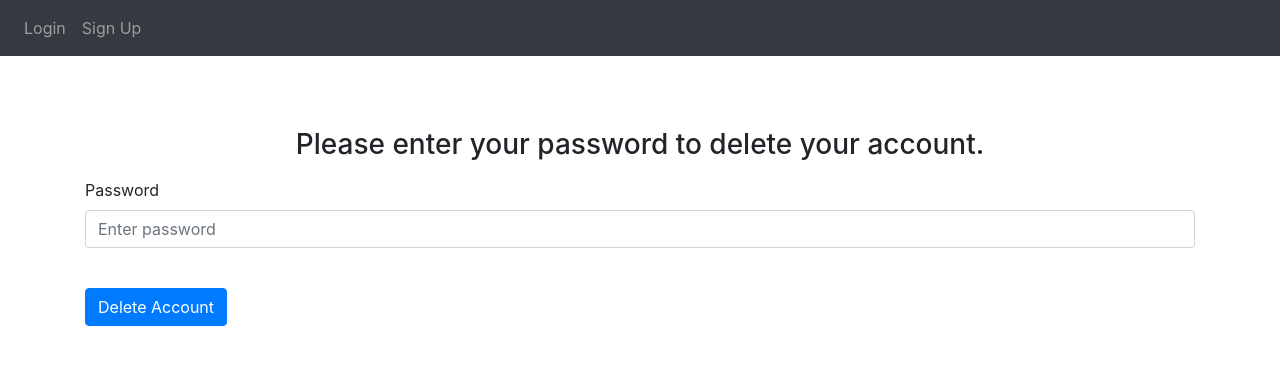
After one commit to lijason122/REST-API-Web-Application, a Flask app: page /delete in a window 1280 px wide. The commit adds this page. Shown: the top 365 px of the page. Run offline with Flask 2, Linux system fonts and the light colour scheme; some libraries are stand-ins or nearby versions.

Commit message:
Added option for deleting account

```diff
--- a/website/auth.py
+++ b/website/auth.py
@@ -57,9 +57,29 @@ def sign_up():
             db.session.add(new_user)
             db.session.commit()
             login_user(new_user, remember=True)
-            flash('Account created', category='success')
+            flash('Account created!', category='success')
             return redirect(url_for('views.home'))
 
 
+    return render_template("sign_up.html", user=current_user)
 
-    return render_template("sign_up.html", user=current_user)
+
+@auth.route('/delete', methods=['GET', 'POST'])
+def delete():
+    if request.method == 'POST':
+        email = request.form.get('email')
+        password = request.form.get('password')
+
+        user = User.query.filter_by(email=email).first()
+        if user:
+            if check_password_hash(user.password, password):
+                db.session.delete(user)
+                db.session.commit()
+                flash('Account deleted successfully!', category='success')
+                return redirect(url_for('auth.login'))
+            else:
+                flash('Incorrect password, try again.', category='error')
+        else:
+            flash('Email does not exists.', category='error')
+
+    return render_template("delete.html", user=current_user)
--- a/website/templates/base.html
+++ b/website/templates/base.html
@@ -19,11 +19,15 @@
             <div class="navbar-nav">
                 {% if user.is_authenticated %}
                 <a class="nav-item nav-link" id="home" href="/">Home</a>
-                <!-- <a class="nav-item nav-link" id="home" href="/">Home</a> -->
                 <a class="nav-item nav-link" id="logout" href="/logout">Logout</a>
                 {% else %}
                 <a class="nav-item nav-link" id="login" href="/login">Login</a>
                 <a class="nav-item nav-link" id="signUp" href="/sign-up">Sign Up</a>
+                {% endif %}
+            </div>
+            <div class="navbar-nav ml-auto">
+                {% if user.is_authenticated %}
+                <a class="nav-item nav-link" id="delete" href="/delete">Delete Account</a>
                 {% endif %}
             </div>
         </div>
--- /dev/null
+++ b/website/templates/delete.html
@@ -0,0 +1,17 @@
+{% extends "base.html" %} {% block title %}Login{% endblock %}
+
+{% block content %}
+<form method="POST">
+    <br /><br /><br />
+    <h3 align="center">Please enter your password to delete your account.</h3>
+    <div class="form-group">
+        <input type="hidden" class="form-control" id="email" name="email" value="{{ user.email }}" />
+    </div>
+    <div class="form-group">
+        <label for="password">Password</label>
+        <input type="password" class="form-control" id="password" name="password" placeholder="Enter password" />
+    </div>
+    <br />
+    <button type="submit" class="btn btn-primary">Delete Account</button>
+</form>
+{% endblock %}
```
Also changed, not shown: website/database.db.
